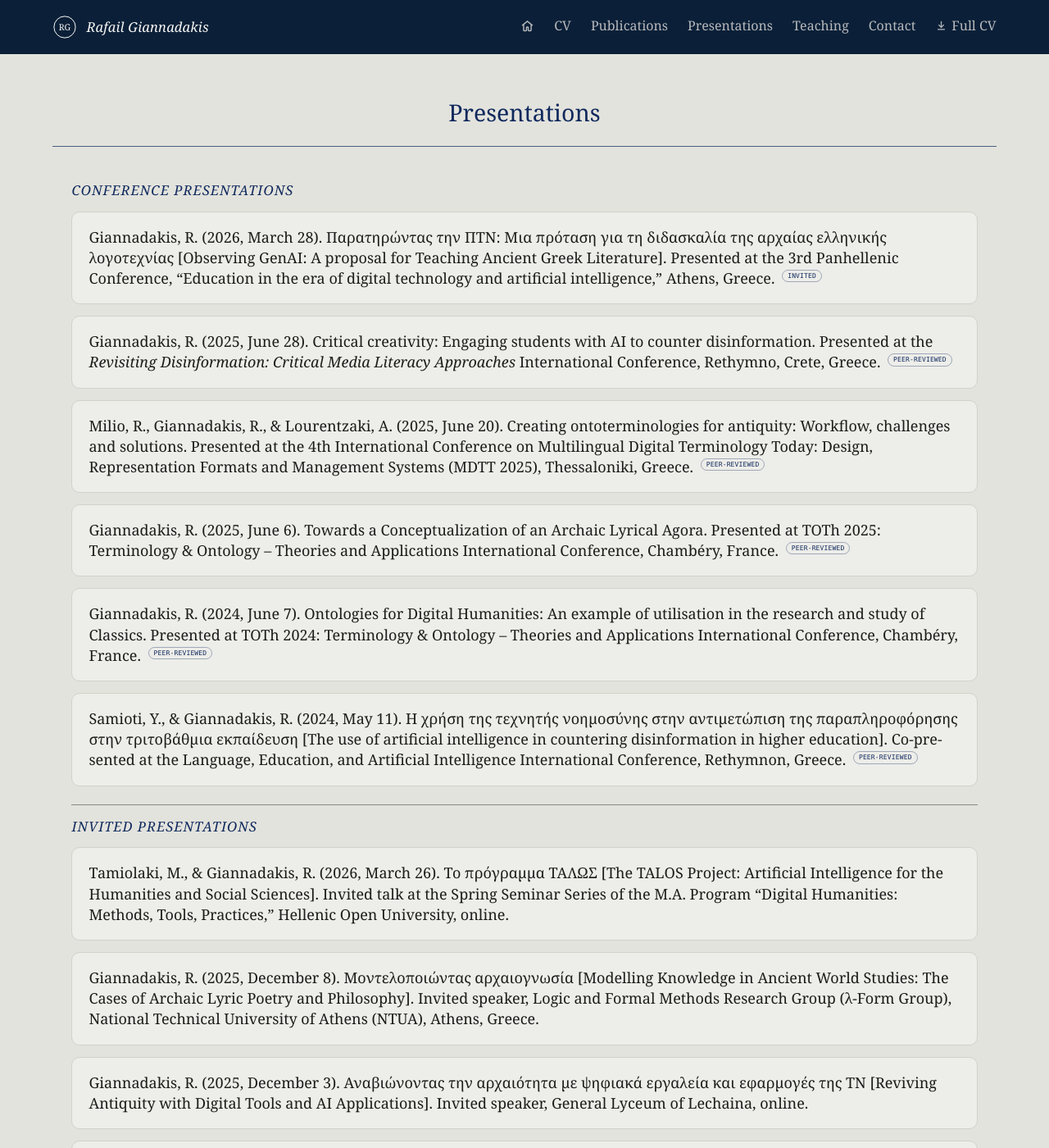
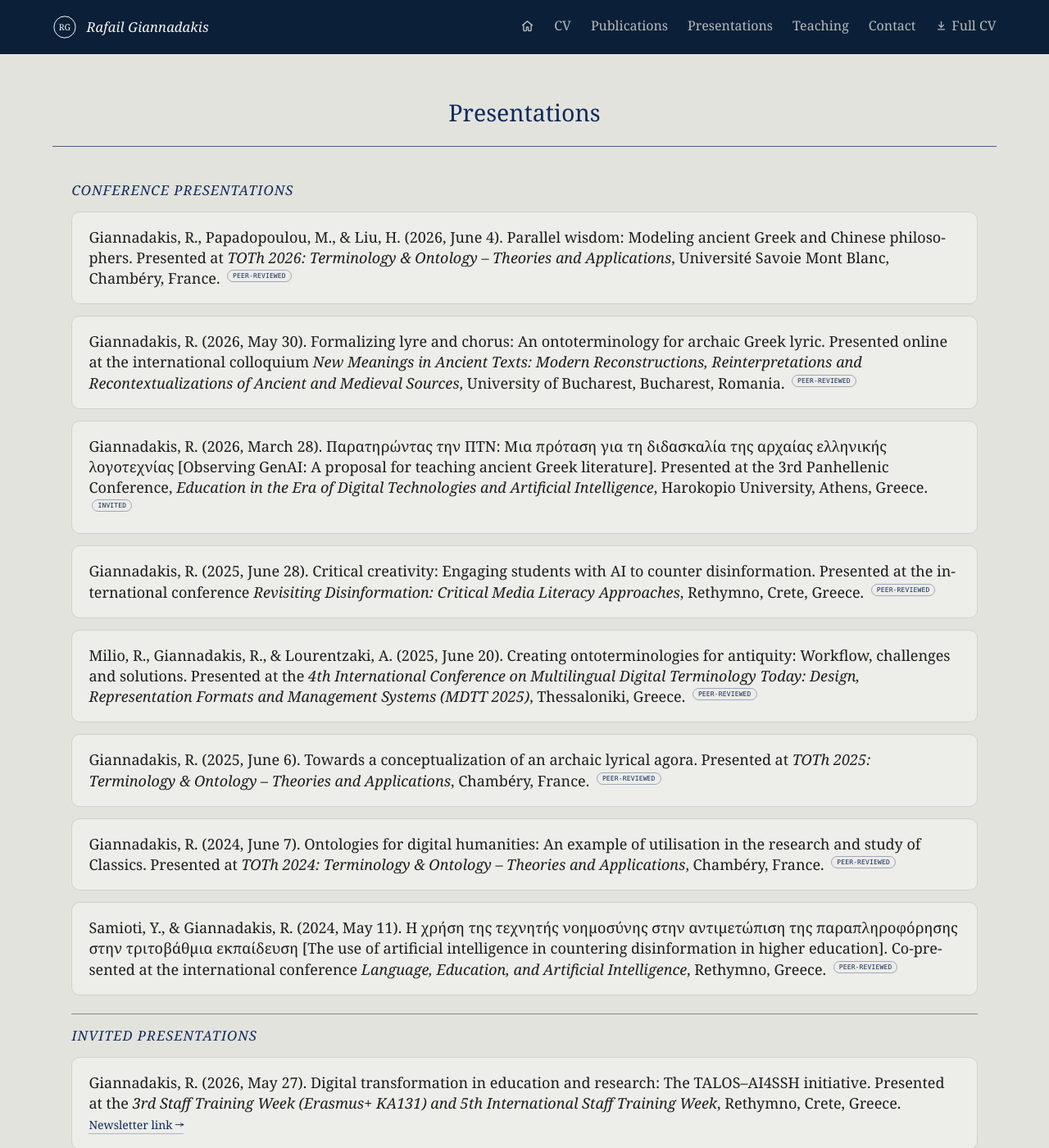
Before and after one commit to rgiannadakis/rgiannadakis.github.io, a Jekyll site: the page built from presentations.md, in a window 1280 px wide and 1400 px high. Shown: the whole window at 82% size. Built offline with Jekyll 4.4.1, drawn with Linux system fonts in a browser that asks for light colours; some of the changed text lies outside the part shown.

Commit message:
site updates

```diff
--- a/presentations.md
+++ b/presentations.md
@@ -7,47 +7,59 @@ permalink: /presentations/
 ## Conference Presentations
 
 <div class="entry" markdown="1">
-Giannadakis, R. (2026, March 28). Παρατηρώντας την ΠΤΝ: Μια πρόταση για τη διδασκαλία της αρχαίας ελληνικής λογοτεχνίας [Observing GenAI: A proposal for Teaching Ancient Greek Literature]. Presented at the 3rd Panhellenic Conference, "Education in the era of digital technology and artificial intelligence," Athens, Greece. <span class="badge-tag">Invited</span>
+Giannadakis, R., Papadopoulou, M., & Liu, H. (2026, June 4). Parallel wisdom: Modeling ancient Greek and Chinese philosophers. Presented at *TOTh 2026: Terminology & Ontology – Theories and Applications*, Université Savoie Mont Blanc, Chambéry, France. <span class="badge-tag">Peer-reviewed</span>
 </div>
 
 <div class="entry" markdown="1">
-Giannadakis, R. (2025, June 28). Critical creativity: Engaging students with AI to counter disinformation. Presented at the *Revisiting Disinformation: Critical Media Literacy Approaches* International Conference, Rethymno, Crete, Greece. <span class="badge-tag">Peer-reviewed</span>
+Giannadakis, R. (2026, May 30). Formalizing lyre and chorus: An ontoterminology for archaic Greek lyric. Presented online at the international colloquium *New Meanings in Ancient Texts: Modern Reconstructions, Reinterpretations and Recontextualizations of Ancient and Medieval Sources*, University of Bucharest, Bucharest, Romania. <span class="badge-tag">Peer-reviewed</span>
 </div>
 
 <div class="entry" markdown="1">
-Milio, R., Giannadakis, R., & Lourentzaki, A. (2025, June 20). Creating ontoterminologies for antiquity: Workflow, challenges and solutions. Presented at the 4th International Conference on Multilingual Digital Terminology Today: Design, Representation Formats and Management Systems (MDTT 2025), Thessaloniki, Greece. <span class="badge-tag">Peer-reviewed</span>
+Giannadakis, R. (2026, March 28). Παρατηρώντας την ΠΤΝ: Μια πρόταση για τη διδασκαλία της αρχαίας ελληνικής λογοτεχνίας [Observing GenAI: A proposal for teaching ancient Greek literature]. Presented at the 3rd Panhellenic Conference, *Education in the Era of Digital Technologies and Artificial Intelligence*, Harokopio University, Athens, Greece. <span class="badge-tag">Invited</span>
 </div>
 
 <div class="entry" markdown="1">
-Giannadakis, R. (2025, June 6). Towards a Conceptualization of an Archaic Lyrical Agora. Presented at TOTh 2025: Terminology & Ontology – Theories and Applications International Conference, Chambéry, France. <span class="badge-tag">Peer-reviewed</span>
+Giannadakis, R. (2025, June 28). Critical creativity: Engaging students with AI to counter disinformation. Presented at the international conference *Revisiting Disinformation: Critical Media Literacy Approaches*, Rethymno, Crete, Greece. <span class="badge-tag">Peer-reviewed</span>
 </div>
 
 <div class="entry" markdown="1">
-Giannadakis, R. (2024, June 7). Ontologies for Digital Humanities: An example of utilisation in the research and study of Classics. Presented at TOTh 2024: Terminology & Ontology – Theories and Applications International Conference, Chambéry, France. <span class="badge-tag">Peer-reviewed</span>
+Milio, R., Giannadakis, R., & Lourentzaki, A. (2025, June 20). Creating ontoterminologies for antiquity: Workflow, challenges and solutions. Presented at the *4th International Conference on Multilingual Digital Terminology Today: Design, Representation Formats and Management Systems (MDTT 2025)*, Thessaloniki, Greece. <span class="badge-tag">Peer-reviewed</span>
 </div>
 
 <div class="entry" markdown="1">
-Samioti, Y., & Giannadakis, R. (2024, May 11). Η χρήση της τεχνητής νοημοσύνης στην αντιμετώπιση της παραπληροφόρησης στην τριτοβάθμια εκπαίδευση [The use of artificial intelligence in countering disinformation in higher education]. Co-presented at the Language, Education, and Artificial Intelligence International Conference, Rethymnon, Greece. <span class="badge-tag">Peer-reviewed</span>
+Giannadakis, R. (2025, June 6). Towards a conceptualization of an archaic lyrical agora. Presented at *TOTh 2025: Terminology & Ontology – Theories and Applications*, Chambéry, France. <span class="badge-tag">Peer-reviewed</span>
+</div>
+
+<div class="entry" markdown="1">
+Giannadakis, R. (2024, June 7). Ontologies for digital humanities: An example of utilisation in the research and study of Classics. Presented at *TOTh 2024: Terminology & Ontology – Theories and Applications*, Chambéry, France. <span class="badge-tag">Peer-reviewed</span>
+</div>
+
+<div class="entry" markdown="1">
+Samioti, Y., & Giannadakis, R. (2024, May 11). Η χρήση της τεχνητής νοημοσύνης στην αντιμετώπιση της παραπληροφόρησης στην τριτοβάθμια εκπαίδευση [The use of artificial intelligence in countering disinformation in higher education]. Co-presented at the international conference *Language, Education, and Artificial Intelligence*, Rethymno, Greece. <span class="badge-tag">Peer-reviewed</span>
 </div>
 
 ## Invited Presentations
 
 <div class="entry" markdown="1">
-Tamiolaki, M., & Giannadakis, R. (2026, March 26). Το πρόγραμμα ΤΑΛΩΣ [The TALOS Project: Artificial Intelligence for the Humanities and Social Sciences]. Invited talk at the Spring Seminar Series of the M.A. Program "Digital Humanities: Methods, Tools, Practices," Hellenic Open University, online.
+Giannadakis, R. (2026, May 27). Digital transformation in education and research: The TALOS–AI4SSH initiative. Presented at the *3rd Staff Training Week (Erasmus+ KA131) and 5th International Staff Training Week*, Rethymno, Crete, Greece. <a class="entry-link" href="https://talos-ai4ssh.uoc.gr/erasmusstaffweekmay2026/">Newsletter link →</a>
 </div>
 
 <div class="entry" markdown="1">
-Giannadakis, R. (2025, December 8). Μοντελοποιώντας αρχαιογνωσία [Modelling Knowledge in Ancient World Studies: The Cases of Archaic Lyric Poetry and Philosophy]. Invited speaker, Logic and Formal Methods Research Group (λ-Form Group), National Technical University of Athens (NTUA), Athens, Greece.
+Giannadakis, R. (2026, April 23). Παρατηρώντας την Παραγωγική Τεχνητή Νοημοσύνη: Μια πρόταση για τη διδασκαλία της αρχαίας ελληνικής λογοτεχνίας [Observing GenAI: A proposal for teaching ancient Greek literature]. Invited lecture for the undergraduate course *AEFF-090: Teaching of Ancient Languages*, Department of Philology, University of Crete, Rethymno, Greece.
 </div>
 
 <div class="entry" markdown="1">
-Giannadakis, R. (2025, December 3). Αναβιώνοντας την αρχαιότητα με ψηφιακά εργαλεία και εφαρμογές της ΤΝ [Reviving Antiquity with Digital Tools and AI Applications]. Invited speaker, General Lyceum of Lechaina, online.
+Tamiolaki, M., & Giannadakis, R. (2026, March 26). Το πρόγραμμα ΤΑΛΩΣ-Τεχνητή Νοημοσύνη για τις Ανθρωπιστικές και τις Κοινωνικές Επιστήμες [The TALOS Project: Artificial Intelligence for the Social Sciences and the Humanities]. Invited talk in the 2025–2026 Spring Webinar Series of the M.A. programme "Digital Humanities: Methods, Tools, Practices," Hellenic Open University, online.
 </div>
 
 <div class="entry" markdown="1">
-Giannadakis, R. (2025, October 10). Φωτίζοντας την αρχαιότητα [Shedding Light on Antiquity: AI and VR/AR in Teaching]. Invited speaker, Two-Day Educational Seminar for Secondary Education Teachers, Directorate of Secondary Education of Crete, Heraklion, Greece.
+Giannadakis, R. (2025, December 8). Μοντελοποιώντας αρχαιογνωσία: Τα παραδείγματα της αρχαϊκής λυρικής ποίησης και της φιλοσοφίας [Modelling knowledge in ancient world studies: The cases of archaic lyric poetry and philosophy]. Invited talk at the Logic and Formal Methods Research Group (λ-Form Group), National Technical University of Athens (NTUA), Athens, Greece. <a class="entry-link" href="https://talos-ai4ssh.uoc.gr/giannadakis-vis-ntua-dec2025/">Newsletter link →</a>
 </div>
 
 <div class="entry" markdown="1">
-Giannadakis, R. (2025, September 22). Reawakening the Ancient World: Journeys through AI & VR/AR Technologies. Presenter, Erasmus+ project mobility "VR & AR Classroom Transformers," Experimental Junior High School of the University of Crete, Rethymno, Greece.
+Giannadakis, R. (2025, December 3). Αναβιώνοντας την αρχαιότητα με ψηφιακά εργαλεία και εφαρμογές της ΤΝ [Reviving antiquity with digital tools and AI applications]. Invited online talk at the General Lykeio School of Lechaina.
 </div>
+
+<div class="entry" markdown="1">
+Giannadakis, R. (2025, October 10). Φωτίζοντας την αρχαιότητα [Illuminating antiquity: AI and VR/AR in teaching]. Invited presentation at the two-day educational seminar *Modern Teaching Approaches in Philological Courses according to the New Curricula*, Directorate of Secondary Education of Heraklion, Heraklion, Greece.
+</div>
```
